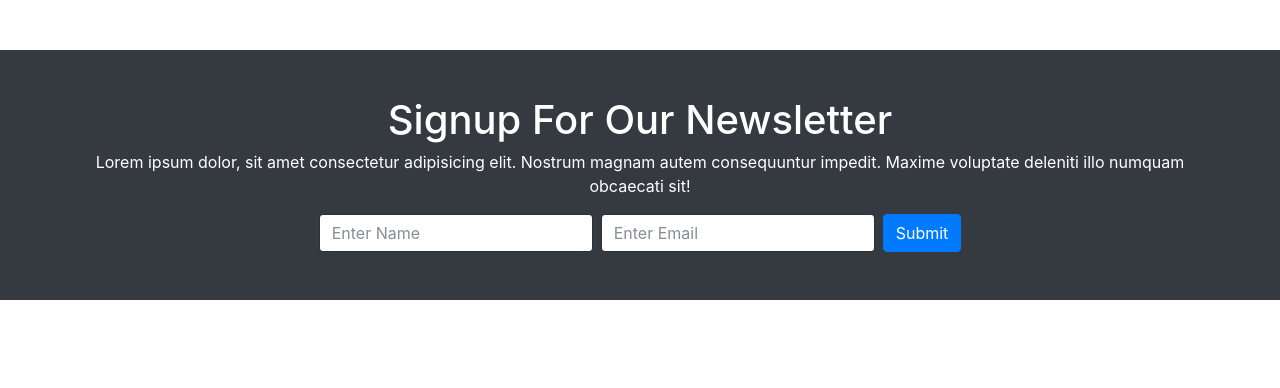
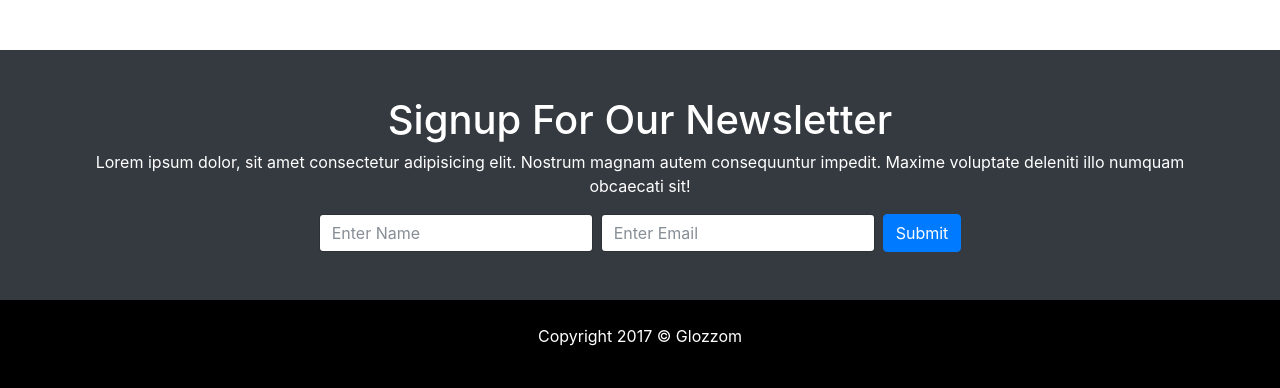
Before and after one commit to WebDevTuts/glozzom_business_site, a website: page src/index.html in a window 1280 px wide. Shown: the part 2382-2770 px from the top of the page. Before the commit the page ends 2682 px from the top, so only its background shows below. Drawn offline with Linux system fonts and the light colour scheme; some packages are replaced by stand-ins of ours; a script that the page names is missing.

Commit message:
Add markup and styles for main footer

```diff
--- a/src/index.html
+++ b/src/index.html
@@ -224,6 +224,17 @@
     </div>
   </section>
 
+  <!-- MAIN FOOTER -->
+  <footer id="main-footer" class="text-center p-4">
+    <div class="container">
+      <div class="row">
+        <div class="col">
+          <p>Copyright 2017 &copy; Glozzom</p>
+        </div>
+      </div>
+    </div>
+  </footer>
+
   <!-- VIDEO MODAL -->
   <div class="modal fade" id="videoModal">
     <div class="modal-dialog">
--- a/src/scss/style.scss
+++ b/src/scss/style.scss
@@ -74,3 +74,8 @@ body {
     color: #FFF;
   };
 }
+
+footer#main-footer {
+  background: #000;
+  color: #FFF;
+}
```
Also changed, not shown: src/css/style.css.
